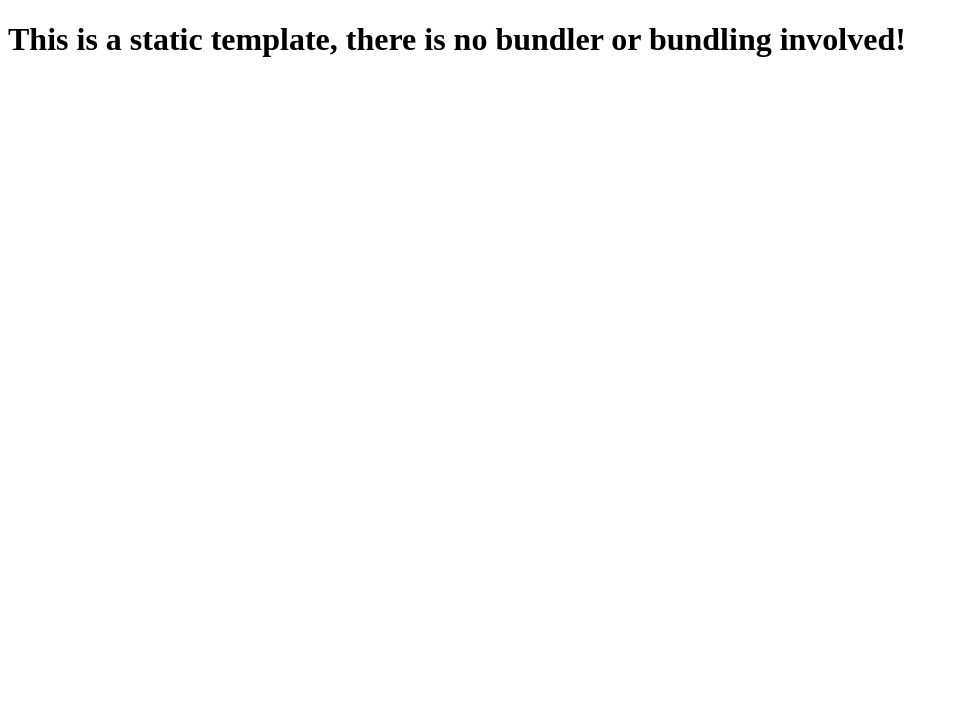
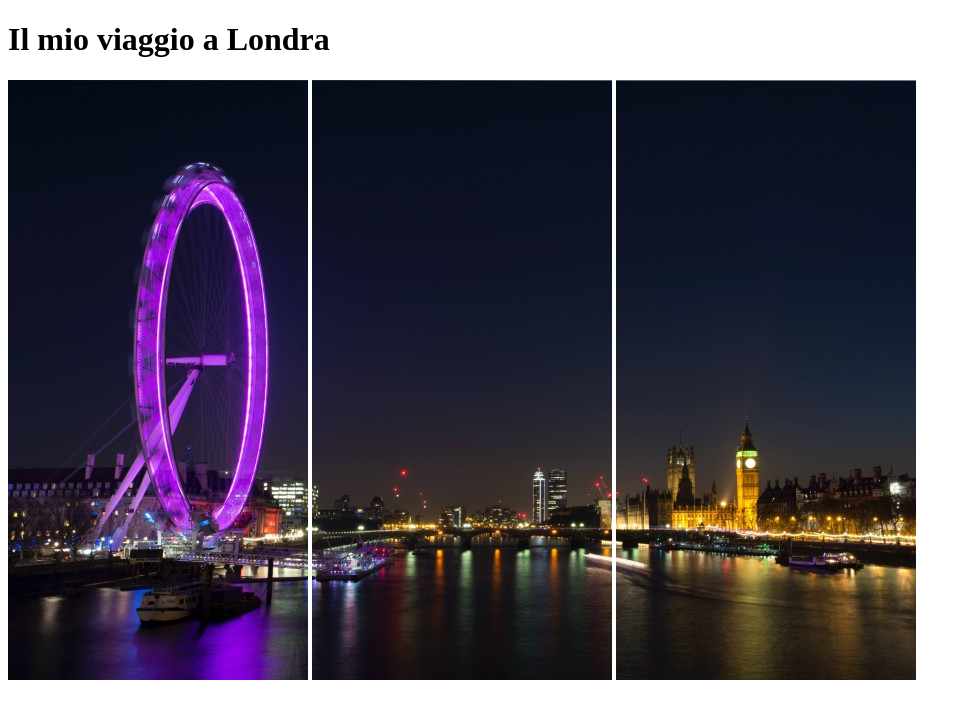
Before and after one commit to enricopaol/html-london-trip, a website: page index.html in a window 1280 px wide. Shown: the whole page, without its empty margins (0-971 px from the left). Drawn offline with Linux system fonts and the light colour scheme.

Commit message:
Creato Header

```diff
--- a/index.html
+++ b/index.html
@@ -1,12 +1,21 @@
 <!DOCTYPE html>
 <html lang="en">
   <head>
-    <meta charset="UTF-8">
-    <meta name="viewport" content="width=device-width, initial-scale=1.0">
-    <meta http-equiv="X-UA-Compatible" content="ie=edge">
-    <title>Static Template</title>
+    <meta charset="UTF-8" />
+    <meta name="viewport" content="width=device-width, initial-scale=1.0" />
+    <meta http-equiv="X-UA-Compatible" content="ie=edge" />
+    <title>HTML London Trip</title>
   </head>
   <body>
-    <h1>This is a static template, there is no bundler or bundling involved!</h1>
+    <!-- Header -->
+    <header>
+      <h1>Il mio viaggio a Londra</h1>
+      <img src="img/londra-1.jpg" />
+      <img src="img/londra-2.jpg" />
+      <img src="img/londra-3.jpg" />
+    </header>
+    <!-- Fine Header -->
+
+    <!-- Inizio Parte Centrale -->
   </body>
 </html>
```
Also changed, not shown: img/londra-1.jpg (added), img/londra-2.jpg (added), img/londra-3.jpg (added).
